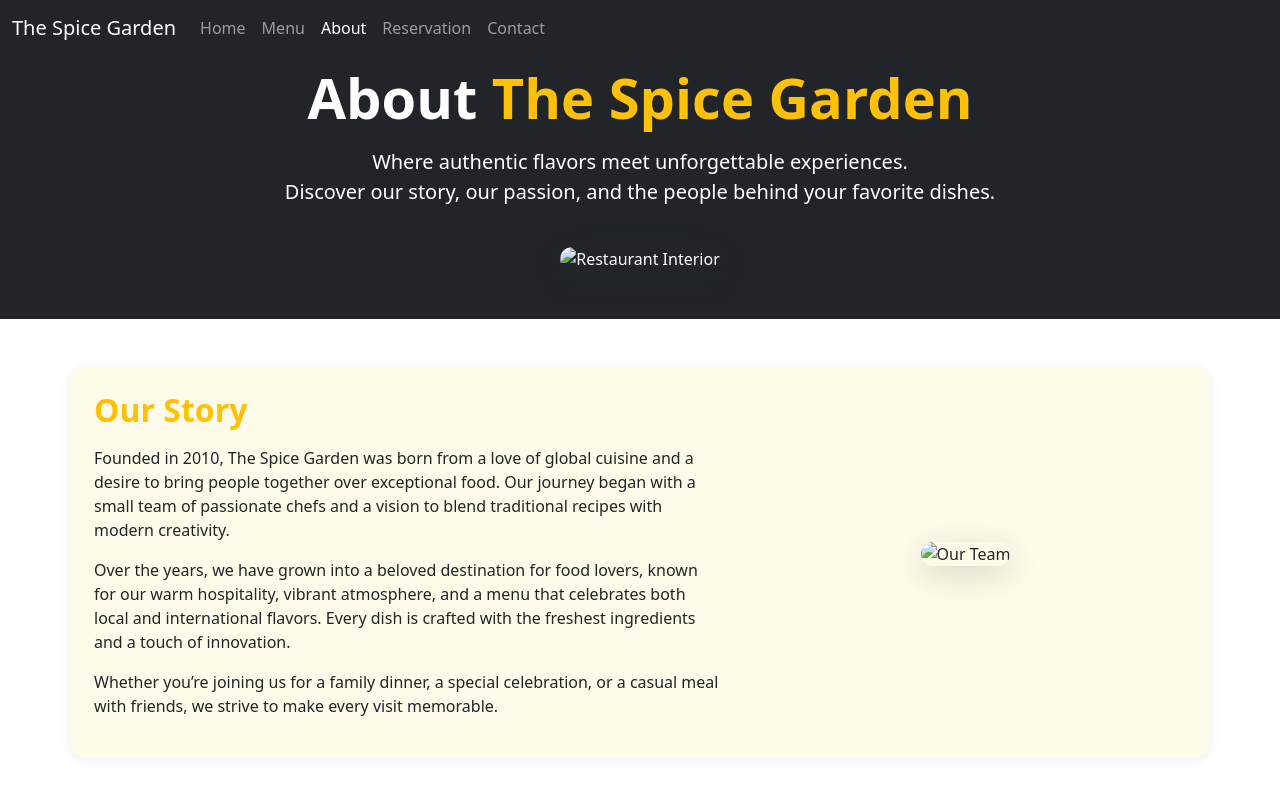
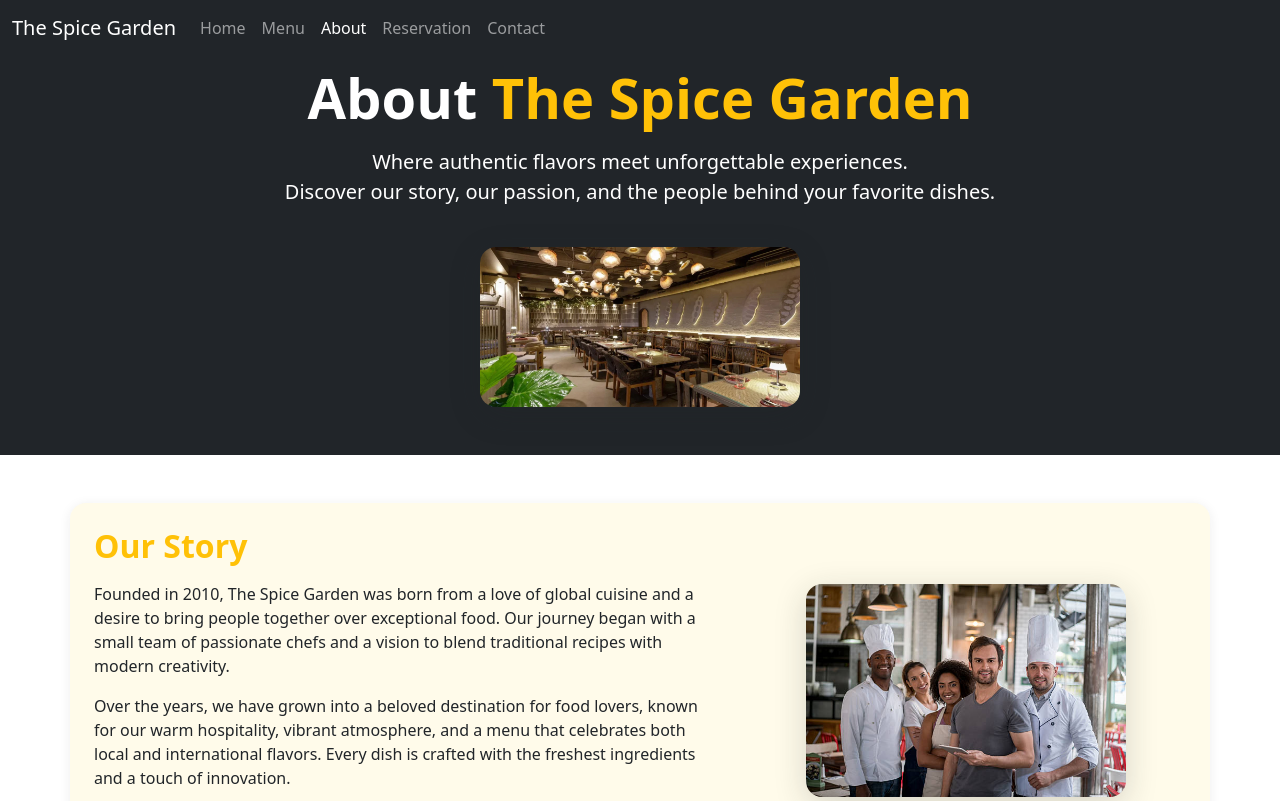
Before and after one commit to dharmsaliya/theSpiceGarden, a plain HTML site: page about.html in a window 1280 px wide. Shown: the top 801 px of the page. Drawn offline with nearby package versions, Linux system fonts and the light colour scheme; the site is published under a folder, as on GitHub Pages, so addresses that start at the root find nothing.

Commit message:
Images problem solved  about.html

```diff
--- a/about.html
+++ b/about.html
@@ -60,7 +60,7 @@
             <h1 class="display-4 fw-bold mb-3">About <span>The Spice Garden</span></h1>
             <p class="lead mb-4">Where authentic flavors meet unforgettable experiences.<br>
                 Discover our story, our passion, and the people behind your favorite dishes.</p>
-            <img src="/images/restaurant_interior.webp" alt="Restaurant Interior" class="about-img my-3">
+            <img src="images/restaurant_interior.webp" alt="Restaurant Interior" class="about-img my-3">
         </div>
     </section>
 
@@ -79,7 +79,7 @@
                 </p>
             </div>
             <div class="col-lg-5 text-center">
-                <img src="/images/team.jpg" alt="Our Team" class="about-img mb-3">
+                <img src="images/team.jpg" alt="Our Team" class="about-img mb-3">
             </div>
         </div>
     </section>
@@ -88,7 +88,7 @@
     <section class="container my-5">
         <div class="row align-items-center">
             <div class="col-md-4 text-center mb-4 mb-md-0">
-                <img src="/images/chef1.webp" alt="Chef Priya Anaya" class="chef-img">
+                <img src="images/chef1.webp" alt="Chef Priya Anaya" class="chef-img">
                 <h5 class="mt-3 mb-0 fw-bold">Chef Priya Anaya</h5>
                 <span class="badge bg-warning text-dark mt-1">Head Chef</span>
             </div>
```
